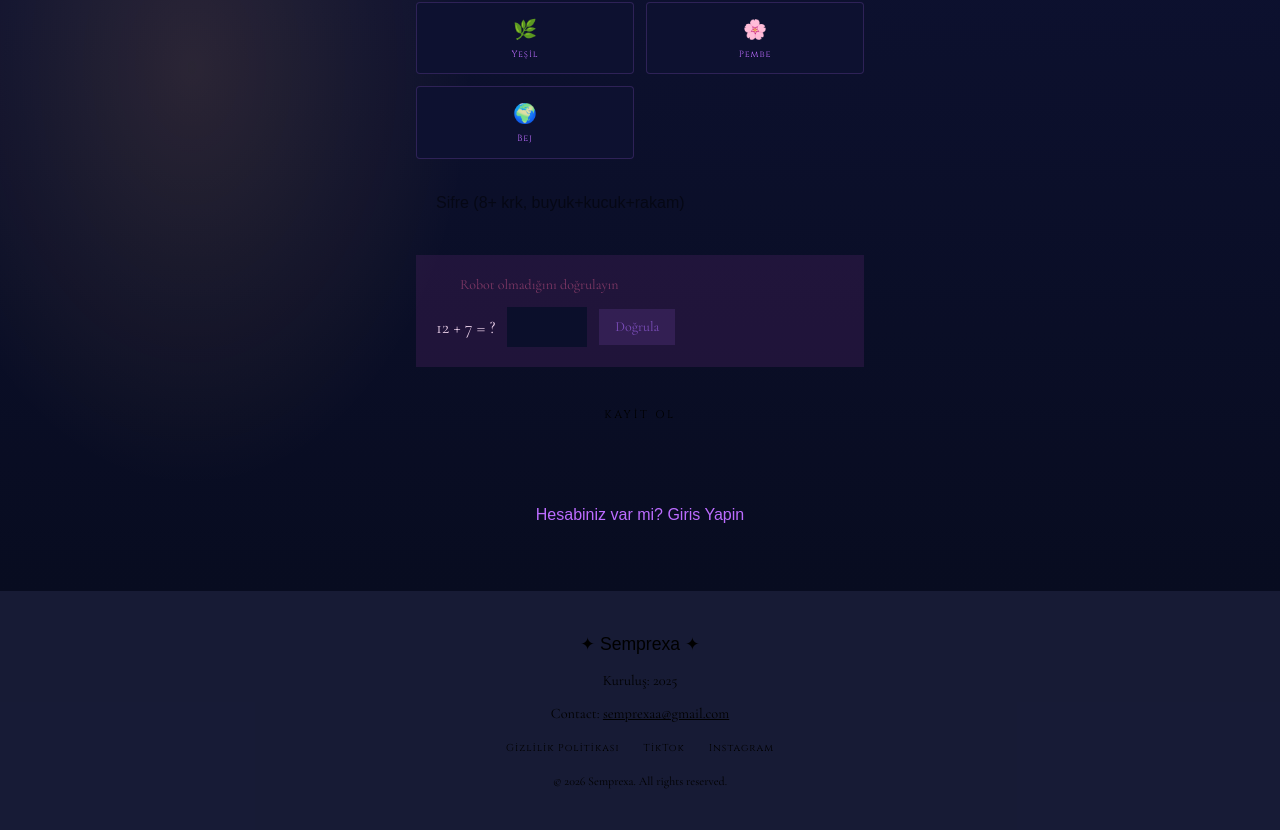
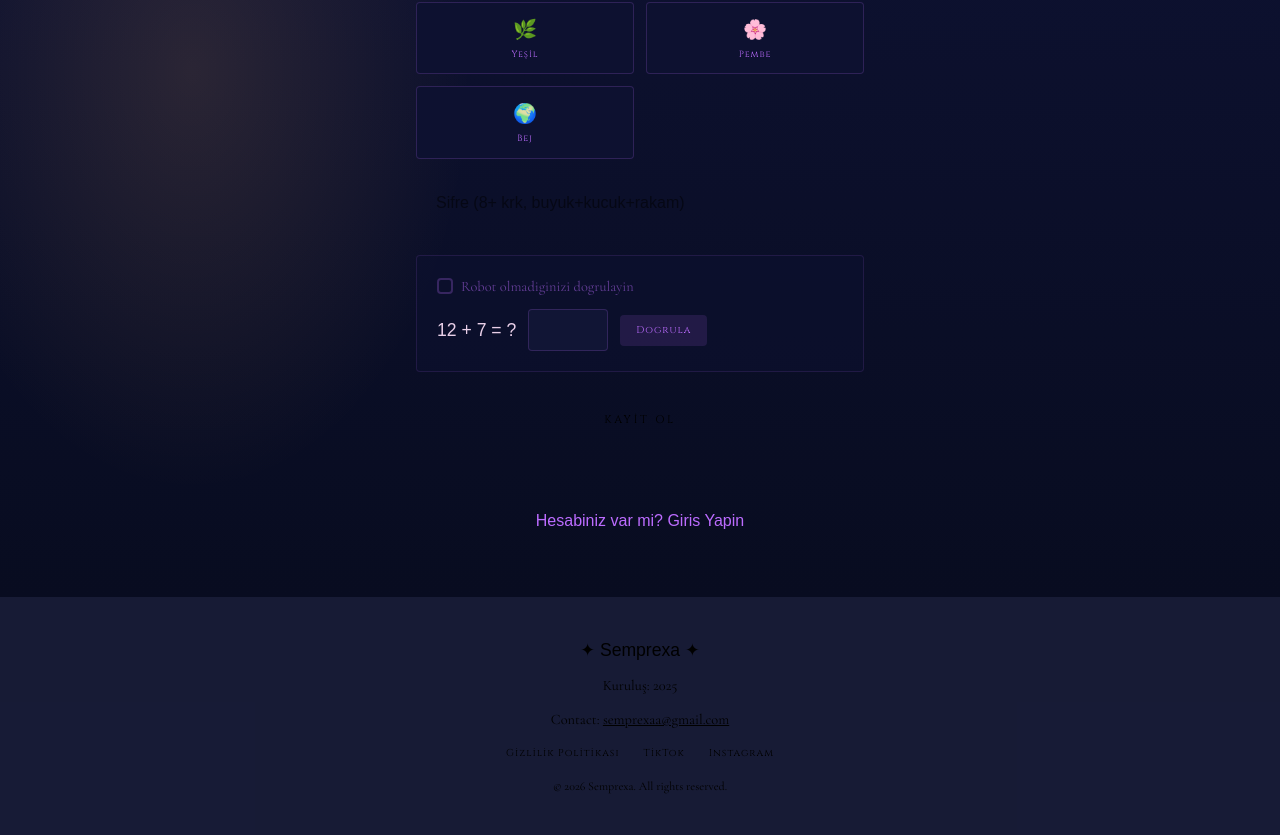
Before and after one commit to selinnurcennetoglu-prog/semprexa, a Next.js app: page /kayit in a window 1280 px wide. Shown: the part 823-1658 px from the top of the page. Built offline with nearby package versions, Linux system fonts and the light colour scheme; no server answers; a web font is replaced by a local one.

Commit message:
fix: registration auto-confirms user, success screen, captcha styled properly

```diff
--- a/app/api/auth/route.ts
+++ b/app/api/auth/route.ts
@@ -117,22 +117,30 @@ export async function POST(req: NextRequest) {
         return NextResponse.json({ error: "Kayit basarisiz." });
       }
 
+      const supabaseAdmin = createClient(
+        process.env.NEXT_PUBLIC_SUPABASE_URL!,
+        process.env.SUPABASE_SERVICE_ROLE_KEY!
+      );
+
+      await supabaseAdmin.auth.admin.updateUserById(data.user.id, { email_confirm: true });
+
       const profile = {
         uid: data.user.id, name, email, phone, gender, theme, role: "user",
         created_at: new Date().toISOString(), phone_verified: false,
       };
       await supabase.from("users").insert(profile);
 
-      if (data.session) {
+      const { data: loginSession } = await supabase.auth.signInWithPassword({ email, password });
+
+      if (loginSession && loginSession.session) {
         return NextResponse.json({
-          user: profile, access_token: data.session.access_token, refresh_token: data.session.refresh_token,
-          message: "Kayit basarili! E-posta adresinizi dogrulayin.",
+          user: profile, access_token: loginSession.session.access_token, refresh_token: loginSession.session.refresh_token,
+          message: "Kayit basarili!",
         });
       }
 
       return NextResponse.json({
-        user: profile, message: "Kayit basarili! E-posta adresinize dogrulama linki gonderildi. Lutfen e-postanizi dogrulayin.",
-        requiresVerification: true,
+        user: profile, message: "Kayit basarili!",
       });
     }
 
--- a/app/components/Captcha.tsx
+++ b/app/components/Captcha.tsx
@@ -29,36 +29,41 @@ export default function Captcha({ onVerify }: { onVerify: () => void }) {
   };
 
   return (
-    <div className="p-5 bg-royal/40 border border-gold/10">
+    <div className="p-5 rounded-sm" style={{ background: "#0d113080", border: "1px solid #BC6CFF20" }}>
       <div className="flex items-center gap-2 mb-3">
-        <div className="w-4 h-4 border-2 border-gold/40 rounded-sm flex items-center justify-center">
-          {verified && <span className="text-gold text-xs">✓</span>}
+        <div className="w-4 h-4 rounded-sm flex items-center justify-center" style={{ border: `2px solid ${verified ? "#52b788" : "#BC6CFF40"}` }}>
+          {verified && <span style={{ color: "#52b788", fontSize: "10px" }}>&#10003;</span>}
         </div>
-        <span className="font-cormorant text-sm text-sand/50">Robot olmadığını doğrulayın</span>
+        <span style={{ fontFamily: "var(--font-cormorant)", color: "#BC6CFF80", fontSize: "0.9rem" }}>Robot olmadiginizi dogrulayin</span>
       </div>
       {!verified && (
         <div className="flex items-center gap-3">
-          <span className="font-cormorant text-cream text-lg">
+          <span style={{ fontFamily: "var(--font-fuzzy)", color: "#E9CFE8", fontSize: "1.1rem" }}>
             {num1} + {num2} = ?
           </span>
           <input
             type="number"
             value={answer}
             onChange={(e) => setAnswer(e.target.value)}
-            className={`w-20 px-3 py-2 bg-espresso border text-cream font-cormorant text-center focus:outline-none ${
-              error ? "border-red-500 animate-shake" : "border-gold/20 focus:border-gold/40"
-            }`}
+            className="w-20 px-3 py-2 rounded-sm text-center outline-none"
+            style={{
+              background: "#111535",
+              border: error ? "1px solid #FF5CA8" : "1px solid #BC6CFF30",
+              color: "#E9CFE8",
+              fontFamily: "var(--font-cormorant)",
+            }}
           />
           <button
             onClick={check}
-            className="px-4 py-2 bg-gold/20 text-gold font-cormorant text-sm hover:bg-gold/30 transition-colors"
+            className="px-4 py-2 rounded-sm"
+            style={{ background: "#BC6CFF20", color: "#BC6CFF", fontFamily: "var(--font-cinzel)", fontSize: "10px", letterSpacing: "0.1em", cursor: "pointer" }}
           >
-            Doğrula
+            Dogrula
           </button>
         </div>
       )}
       {verified && (
-        <span className="font-cormorant text-gold text-sm">✓ Doğrulandı</span>
+        <span style={{ fontFamily: "var(--font-cormorant)", color: "#52b788", fontSize: "0.9rem" }}>&#10003; Dogrulandi</span>
       )}
     </div>
   );
--- a/app/kayit/page.tsx
+++ b/app/kayit/page.tsx
@@ -43,9 +43,9 @@ export default function KayitPage() {
   const [verificationSent, setVerificationSent] = useState(false);
 
   useEffect(() => {
-    const unsub = onAuthChange((u) => { if (u) router.push("/urunler"); });
+    const unsub = onAuthChange((u) => { if (u && !verificationSent) router.push("/urunler"); });
     return () => { unsub.then(fn => fn()); };
-  }, [router]);
+  }, [router, verificationSent]);
 
   const validate = (): boolean => {
     const e: Record<string, string> = {};
@@ -78,24 +78,21 @@ export default function KayitPage() {
         <div className="max-w-lg mx-auto">
           <div className="text-center mb-12">
             <LilySmall className="w-10 h-10 mx-auto mb-3 opacity-40" />
-            <h1 style={{ fontFamily: "var(--font-fuzzy)", fontSize: "2.5rem" }} className="neon-text-cyan">E-postanizi Kontrol Edin</h1>
+            <h1 style={{ fontFamily: "var(--font-fuzzy)", fontSize: "2.5rem" }} className="neon-text-cyan">Kayit Basarili!</h1>
             <div className="royal-divider mt-4"><span style={{ color: "#FF5CA8" }}>&#10022;</span></div>
           </div>
           <div className="fairytale-frame p-8 text-center space-y-6">
-            <div className="w-20 h-20 rounded-full mx-auto flex items-center justify-center" style={{ background: "#00F0FF15", border: "2px solid #00F0FF30" }}>
-              <span style={{ fontSize: "2rem" }}>&#9993;</span>
+            <div className="w-20 h-20 rounded-full mx-auto flex items-center justify-center" style={{ background: "#52b78820", border: "2px solid #52b788" }}>
+              <span style={{ fontSize: "2rem", color: "#52b788" }}>&#10003;</span>
             </div>
             <p style={{ fontFamily: "var(--font-cormorant)", color: "#E9CFE8", fontSize: "1.1rem" }}>
-              <strong>{form.email}</strong> adresine dogrulama linki gonderdik.
+              Hesabiniz basariyla olusturuldu!
             </p>
             <p style={{ fontFamily: "var(--font-cormorant)", color: "#BC6CFF" }}>
-              E-posta kutunuzu (spam klasorunu de) kontrol edin ve dogrulama linkine tiklayin.
+              Artik alisverise baslayabilirsiniz.
             </p>
-            <p style={{ fontFamily: "var(--font-cormorant)", color: "#BC6CFF80", fontSize: "0.85rem" }}>
-              Dogrulama sonrasi <Link href="/giris" className="neon-text-pink hover:underline">Giris Yapin</Link> sayfasindan giris yapabilirsiniz.
-            </p>
-            <Link href="/giris" className="block w-full py-4 rounded-sm" style={{ background: "linear-gradient(135deg, #FF5CA8, #BC6CFF)", color: "#fff", fontFamily: "var(--font-cinzel)", fontSize: "11px", letterSpacing: "0.25em", textTransform: "uppercase" }}>
-              Giris Sayfasina Don
+            <Link href="/magaza" className="block w-full py-4 rounded-sm" style={{ background: "linear-gradient(135deg, #52b788, #00F0FF)", color: "#fff", fontFamily: "var(--font-cinzel)", fontSize: "11px", letterSpacing: "0.25em", textTransform: "uppercase" }}>
+              Alisverise Basla
             </Link>
           </div>
         </div>
```
